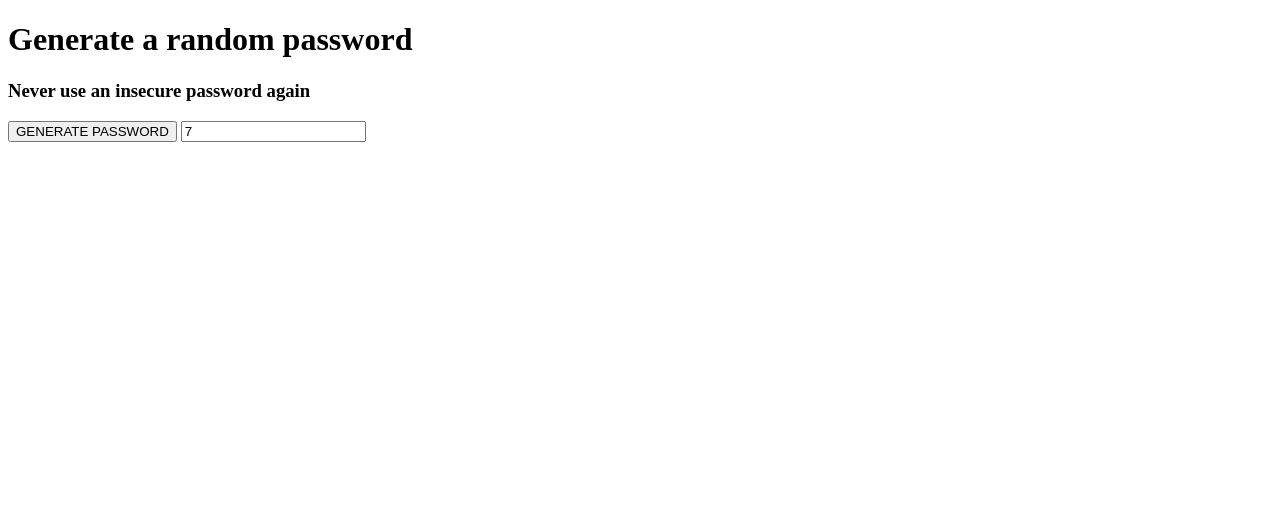
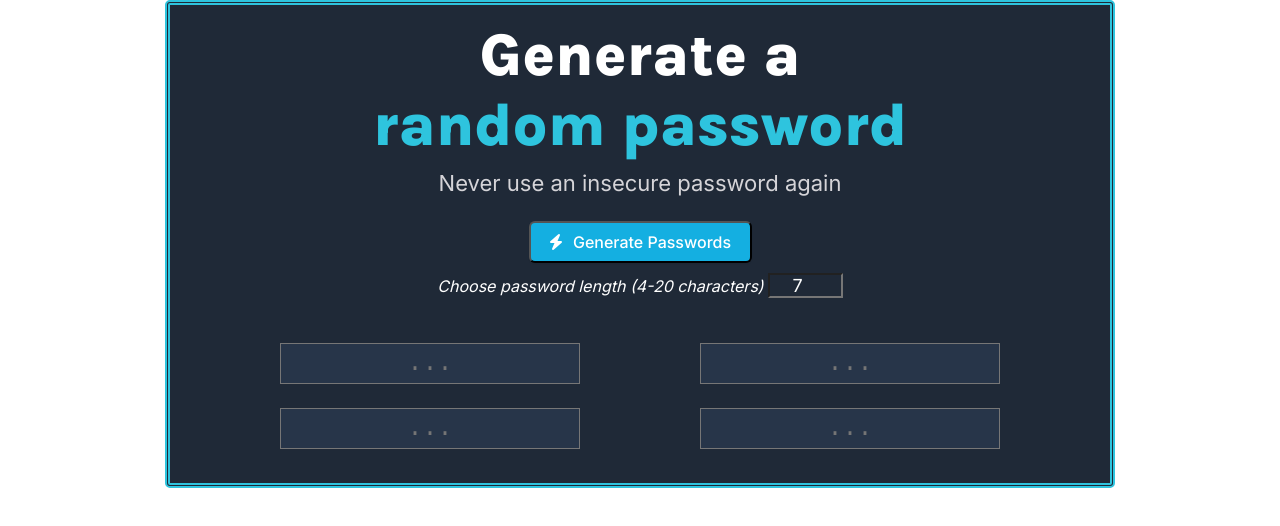
Before and after one commit to meldon69/Password-Generator, a plain HTML site: page Password Generator/index.html in a window 1280 px wide. Drawn offline with Linux system fonts and the light colour scheme.

Commit message:
Add files via upload

```diff
--- a/Password Generator/index.html
+++ b/Password Generator/index.html
@@ -5,18 +5,46 @@
     <meta http-equiv="X-UA-Compatible" content="IE=edge">
     <meta name="viewport" content="width=device-width, initial-scale=1.0">
     <title>Password Generator</title>
+    <link rel="preconnect" href="https://fonts.googleapis.com">
+    <link rel="preconnect" href="https://fonts.gstatic.com" crossorigin>
+    <link href="https://fonts.googleapis.com/css2?family=Inter:wght@400;500&family=Karla:wght@800&display=swap" rel="stylesheet">
+    <script src="https://kit.fontawesome.com/b4eecc8c93.js" crossorigin="anonymous"></script>
     <link rel="stylesheet" href="./style.css">
 </head>
 <body>
-    <h1>Generate a random password</h1>
-    <h3>Never use an insecure password again</h3>
-    <button onclick="fourWords()">GENERATE PASSWORD</button>
-    <input type="number" id="pass-num" value="7" oninput="passwordLength()">
-    <p id="word" class="words"></p>
-    <p id="word1" class="words"></p>
-    <p id="word2" class="words"></p>
-    <p id="word3" class="words"></p>
+    <div class="container">
+        <header>
+            <h2 class="title">Generate a</h2>
+            <h2 class="title secondary">random password</h2>
+            <h3 class="supporting-text">Never use an insecure password again</h3>
+        </header>
 
+        <section class="input">
+            <button class="butt" onclick="fourWords()"><i class="fa-solid fa-bolt"></i>Generate Passwords</button>
+            <br>
+            <label for="pass-num" class="password-msg">Choose password length (4-20 characters)</label>
+            <input type="number" id="pass-num" value="7" class="password-num" oninput="passwordLength()" min="4" max="20">
+        </section>
+
+        <section class="output">
+            <p id="error"></p>
+
+            <div class="passwords">
+                <div>
+                    <textarea  onclick="clipboard()" class="tooltip" id="word" cols="10" placeholder="..." rows="1"></textarea>
+                </div>
+                <div>
+                    <textarea onclick="clipboard1()" class="tooltip" id="word1" cols="10" placeholder="..."   rows="1"></textarea>
+                </div>
+                <div>
+                    <textarea onclick="clipboard2()" class="tooltip" id="word2" cols="10" placeholder="..."   rows="1"></textarea>
+                </div>
+                <div>
+                    <textarea onclick="clipboard3()" class="tooltip" id="word3" cols="10" placeholder="..."   rows="1"></textarea>
+                </div>
+            </div>
+        </section>
+    </div>
     <script src="./index.js"></script>
 </body>
 </html>
--- a/Password Generator/index.js
+++ b/Password Generator/index.js
@@ -10,34 +10,41 @@ function char() {
 // ==== GENERATES 4 RANDOM PASSWORDS ====
 function fourWords() {
    clear()
+
    // ==== 1st Password ====
-   let word = [char(), char(), char(), char(), char(), char(), char()]
+   let word = [char(), char(), char(), char(), char(), char(), char(), char(), char(), char(), char(), char(), char(), char(), char(), char(), char(), char(), char(), char()]
 
-   for (i = 0; i < word.length; i++) {
+   for (i = 0; i < passwordLength(); i++) {
    let wordEl = document.querySelector("#word")
    wordEl.textContent += word[i]
    }
+
    // ==== 2nd Password ====
-   let word1 = [char(), char(), char(), char(), char(), char(), char()]
-   for (i = 0; i < word1.length; i++) {
+   let word1 = [char(), char(), char(), char(), char(), char(), char(), char(), char(), char(), char(), char(), char(), char(), char(), char(), char(), char(), char(), char()]
+
+   for (i = 0; i < passwordLength(); i++) {
    let word1El = document.querySelector("#word1")
    word1El.textContent += word1[i]
    }
+
    // ==== 3rd Password ====
-   let word2 = [char(), char(), char(), char(), char(), char(), char()]
-   for (i = 0; i < word2.length; i++) {
+   let word2 = [char(), char(), char(), char(), char(), char(), char(), char(), char(), char(), char(), char(), char(), char(), char(), char(), char(), char(), char(), char()]
+
+   for (i = 0; i < passwordLength(); i++) {
    let word2El = document.querySelector("#word2")
    word2El.textContent += word2[i]
    }
+
    // ==== 4th Password ====
-   let word3 = [char(), char(), char(), char(), char(), char(), char()]
-   for (i = 0; i < word3.length; i++) {
+   let word3 = [char(), char(), char(), char(), char(), char(), char(), char(), char(), char(), char(), char(), char(), char(), char(), char(), char(), char(), char(), char()]
+
+   for (i = 0; i < passwordLength(); i++) {
    let word3El = document.querySelector("#word3")
    word3El.textContent += word3[i]
    }
 }
 
-// ==== CLEARS PREVIOUS PASSWORDS ====
+// ==== CLEARS PREVIOUS PASSWORDS + CLIPBOARD MESSAGE ====
 function clear() {
    let wordEl = document.querySelector("#word")
    wordEl.textContent = ""
@@ -47,4 +54,55 @@ function clear() {
    word2El.textContent = ""
    let word3El = document.querySelector("#word3")
    word3El.textContent = ""
+   // copied = document.querySelector("#copy")
+   // copied.textContent = ""
 }
+
+// ==== PASSWORD LENGTH ====
+function passwordLength() {
+   wordLength = document.querySelector("#pass-num").value
+   err = document.querySelector("#error")
+   if (wordLength < 4) {
+      wordLength = NaN
+     err.textContent = "Please enter a number between 4 - 20"
+   } else if (wordLength > 20) {
+      wordLength - NaN
+      err.textContent = "Please enter a number between 4 - 20"
+   } else {
+      err.textContent = ""
+      return wordLength
+   }
+}
+
+// ==== COPY TO CLIPBOARD ====
+function clipboard() {
+   copyWord = document.querySelector("#word")
+   copyWord.select()
+   copyWord.setSelectionRange(0, 99999)
+   navigator.clipboard.writeText(copyWord.value)
+   alert ("Password has been copied to clipboard")
+}
+
+function clipboard1() {
+   copyWord = document.querySelector("#word1")
+   copyWord.select()
+   copyWord.setSelectionRange(0, 99999)
+   navigator.clipboard.writeText(copyWord.value)
+   alert ("Password has been copied to clipboard")
+}
+
+function clipboard2() {
+   copyWord = document.querySelector("#word2")
+   copyWord.select()
+   copyWord.setSelectionRange(0, 99999)
+   navigator.clipboard.writeText(copyWord.value)
+   alert ("Password has been copied to clipboard")
+}
+
+function clipboard3() {
+   copyWord = document.querySelector("#word3")
+   copyWord.select()
+   copyWord.setSelectionRange(0, 99999)
+   navigator.clipboard.writeText(copyWord.value)
+   alert ("Password has been copied to clipboard")
+}
--- a/Password Generator/style.css
+++ b/Password Generator/style.css
@@ -1,3 +1,114 @@
-.words {
-    font-size: 30px;
+* {
+    margin: 0;
+    padding: 0;
+    box-sizing: border-box;
 }
+
+body {
+    max-width: 950px;
+    margin: 0 auto;
+}
+
+.container {
+    background: #1F2937;
+    margin-bottom: 10px;
+    padding-top: 15px;
+    border: 5px solid rgb(46, 196, 222);
+    border-radius: 5px;
+    border-style: double;
+}
+
+/* ==== HEADER ==== */
+header {
+    text-align: center;
+    font-size: 40px;
+    font-family: 'Karla', sans-serif;
+    font-weight: 800;
+}
+
+.title {
+    color: white;
+}
+
+.secondary {
+    color: rgb(46, 196, 222);
+}
+
+.supporting-text {
+    color: #D5D4D8;
+    font-size: 22px;
+    font-family: 'Inter', sans-serif;
+    font-weight: 400;
+    margin-top: 10px;
+}
+
+/* ==== INPUT ---- */
+.input {
+    text-align: center;
+    margin-top: 25px;
+}
+
+.butt {
+    background: rgb(20, 175, 225);
+    width: 223px;
+    height: 42px;
+    box-shadow: 0px 1px 2px rgba(0, 0, 0, 0.05);
+    border-radius: 6px;
+    font-size: 16px;
+    color: white;
+    font-family: 'Inter', sans-serif;
+    font-weight: 500;
+    margin-bottom: 10px;
+}
+
+i {
+    margin-right: 10px;
+}
+
+.password-msg {
+    font-family: 'Inter', sans-serif;
+    font-weight: 400;
+    color: white;
+    font-style: italic;
+    font-size: 16px;
+}
+
+.password-num {
+    font-family: 'Inter', sans-serif;
+    font-weight: 400;
+    color: white;
+    background: none;
+    text-align: center;
+    font-size: 18px;
+    width: 75px;
+}
+
+#error {
+    color: red;
+    font-size: 20px;
+    text-align: center;
+    padding-top: 15px;
+    font-family: 'Karla', sans-serif;
+    font-weight: 800;
+}
+
+/* ==== OUTPUT ==== */
+.passwords {
+    display: flex;
+    flex-wrap: wrap;
+    overflow: hidden;
+    justify-content: space-evenly;
+    margin-top: 20px;
+    margin-bottom: 20px;
+}
+
+textarea {
+    width: 300px;
+    font-size: 25px;
+    resize: none;
+    margin: 10px;
+    padding: 5px;
+    text-align: center;
+    background: #273549;
+    color: rgb(46, 196, 222);
+}
```
